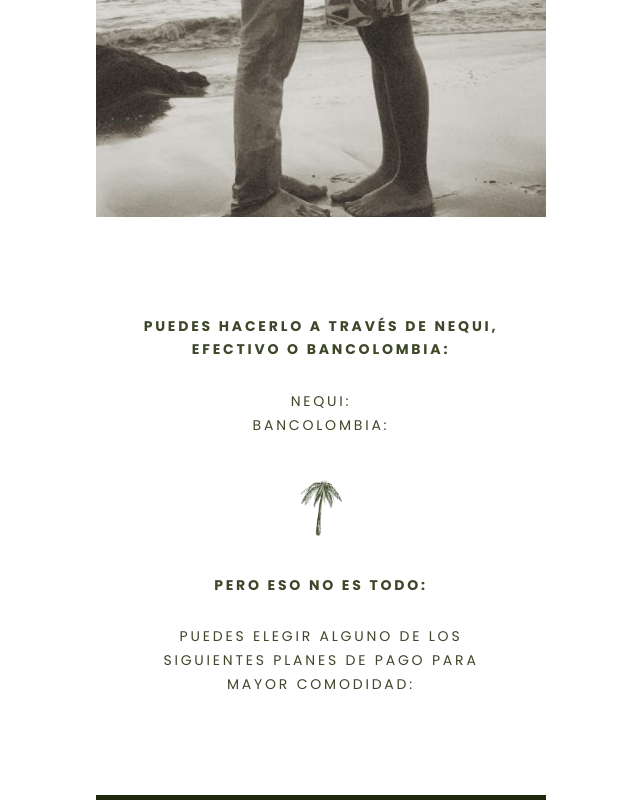
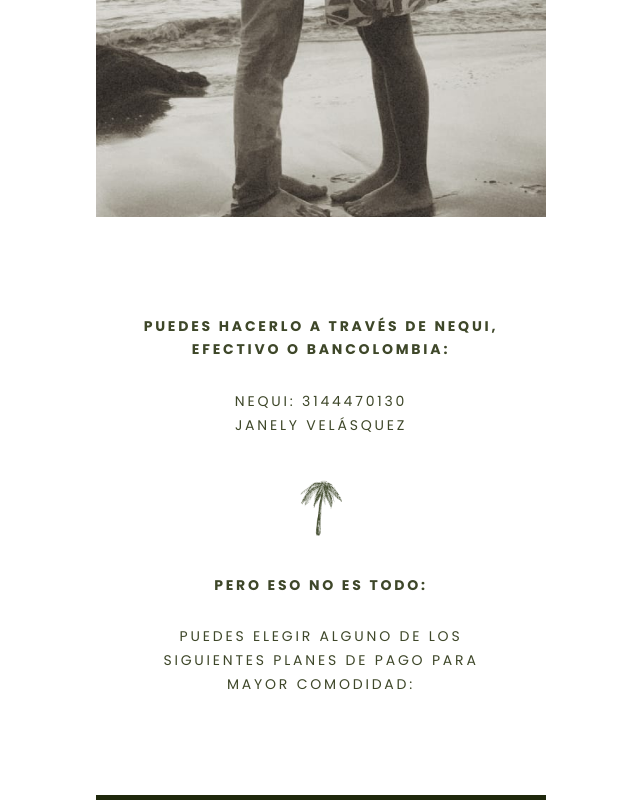
Before and after one commit to LeiderCalvo/Andres-NataWeddingApp, a React (Vite) app: page / in a window 1280 px wide. Shown: the part 11200-12000 px from the top of the page, without its empty margins (319-959 px from the left). Built offline with nearby package versions, Linux system fonts and the light colour scheme.

Commit message:
add nequi

```diff
--- a/src/pages/payments/payments.jsx
+++ b/src/pages/payments/payments.jsx
@@ -6,7 +6,7 @@ export const Payments = () => {
         <div className="first">
             <p><strong>PUEDES HACERLO A TRAVÉS DE NEQUI,<br />EFECTIVO O BANCOLOMBIA:</strong></p>
 
-            <p>NEQUI:<br />BANCOLOMBIA:</p>
+            <p>NEQUI: 3144470130<br />JANELY VELÁSQUEZ</p>
             <img src={palm} alt="a palm" />
             <p><strong>PERO ESO NO ES TODO:</strong></p>
             <p>PUEDES ELEGIR ALGUNO DE LOS<br />SIGUIENTES PLANES DE PAGO PARA<br />MAYOR COMODIDAD:</p>
```
Also changed, not shown: public/logo.svg.
